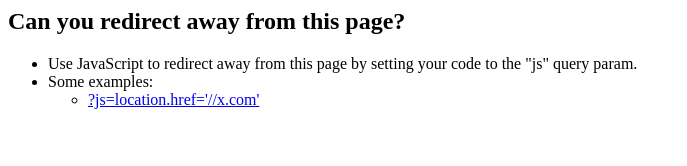
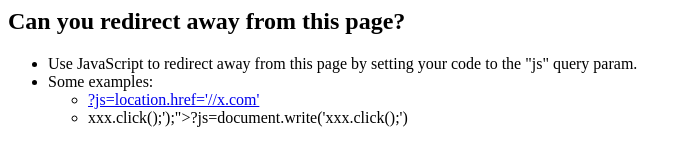
Before and after one commit to weizman/demo, a plain HTML site: page away.html in a window 1280 px wide. Shown: the whole page, without its empty margins (0-687 px from the left). Drawn offline with Linux system fonts and the light colour scheme.

Commit message:
Update away.html

```diff
--- a/away.html
+++ b/away.html
@@ -15,6 +15,7 @@
         <li>Some examples:</li>
         <ul>
           <li><a href="?js=location.href='//x.com'">?js=location.href='//x.com'</a></li>
+          <li><a href="?js=document.write('<a href="//x.com" id="xxx"></a><scr'+'ipt>xxx.click();</scr'+'ipt>');">?js=document.write('<a href="//x.com" id="xxx"></a><scr'+'ipt>xxx.click();</scr'+'ipt>')</a></li>
         </ul>
       </ul>
     </div>
```
